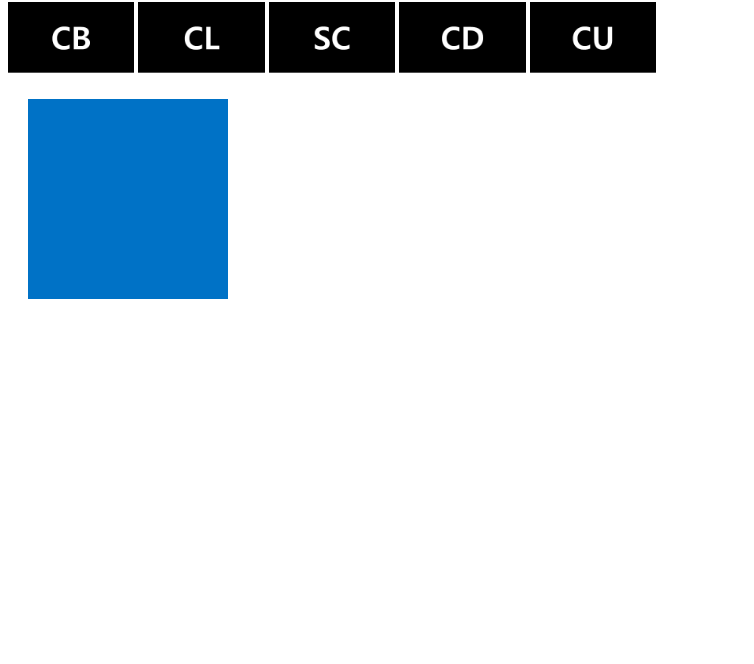
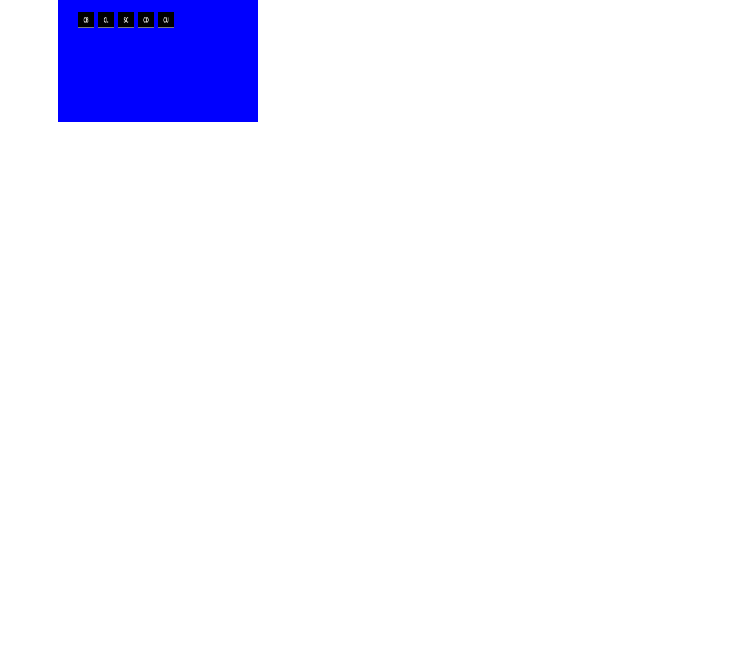
Before and after one commit to GalaxyMaker/GalaxyMaker.github.io, a plain HTML site: page index.html in a window 1280 px wide. Shown: the part 136-800 px from the top of the page, without its empty margins (0-754 px from the left). Drawn offline with Linux system fonts and the light colour scheme.

Commit message:
Update index.html

```diff
--- a/index.html
+++ b/index.html
@@ -3,19 +3,38 @@
 <head>
 	<title>홈페이지</title>
 
+	<style>
+.container {
+  position: relative;
+  width: 500px;
+  height: 500px;
+}
+
+.highlighted-section {
+  position: absolute;
+  top: 50px;
+  left: 50px;
+  width: 200px;
+  height: 200px;
+  background-color: blue;
+  padding: 20px;
+  box-sizing: border-box;
+  z-index: -1;
+}
+</style>
+
 </head>
 <body>
-	<div>
-	<br><br>
+	<div class="container">
+	  <div class="highlighted-section">
+		  <br><br>
 	<a href="index.html"><img src="homepage_logo.png" style="top: 100px; width: 10%; height: 10%; left: 50%; display: block; margin: 0 auto; box-shadow: 10px;"></a>
 	<br><a href="chatbot.html"><img src="CB.png" style="top: 100px; width: 10%; height: 10%; left: 10%;"></a>
 	<a href="list.html"><img src="CL.png" style="top: 100px; width: 10%; height: 10%; left: 20%;"></a>
 	<a href="calculator.html"><img src="SC.png" style="top: 100px; width: 10%; height: 10%; left: 30%;"></a>
 	<a href="CountDown.html"><img src="CD.png" style="top: 100px; width: 10%; height: 10%; left: 40%;"></a>
 	<a href="CountUp.html"><img src="CU.png" style="top: 100px; width: 10%; height: 10%; left: 50%;"></a>
-	<div style="background-color: #0072C6; width: 200px; height: 200px; padding: 20px; background-clip: content-box;">
+		</div>
 	</div>
-	</div>
-
 </body>
 </html>
```
